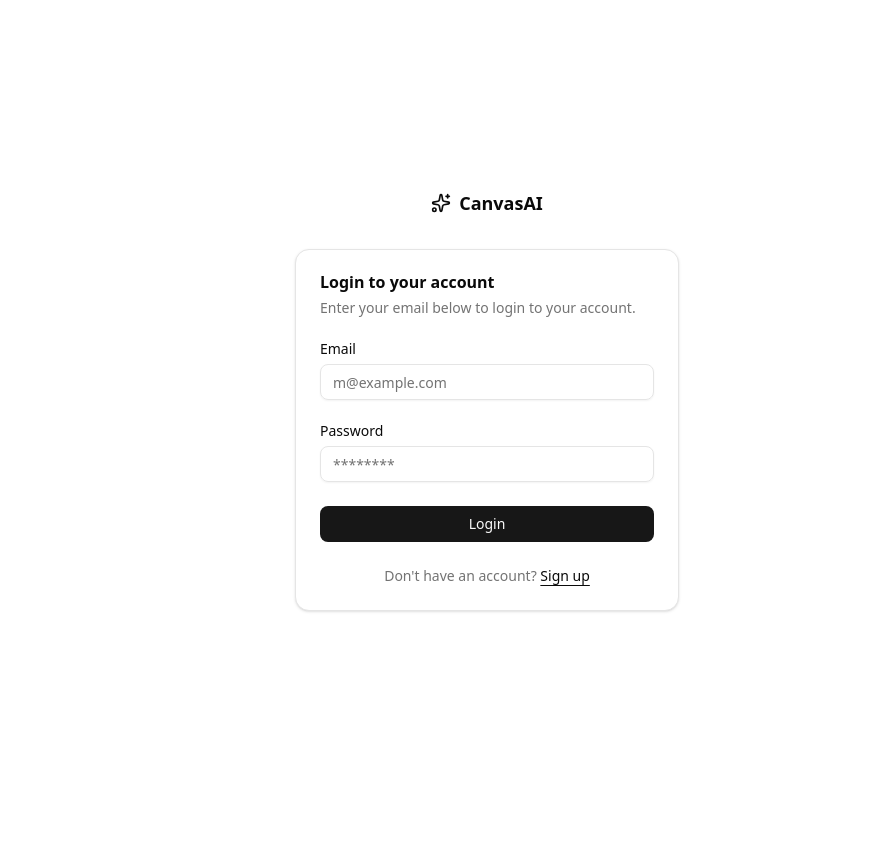
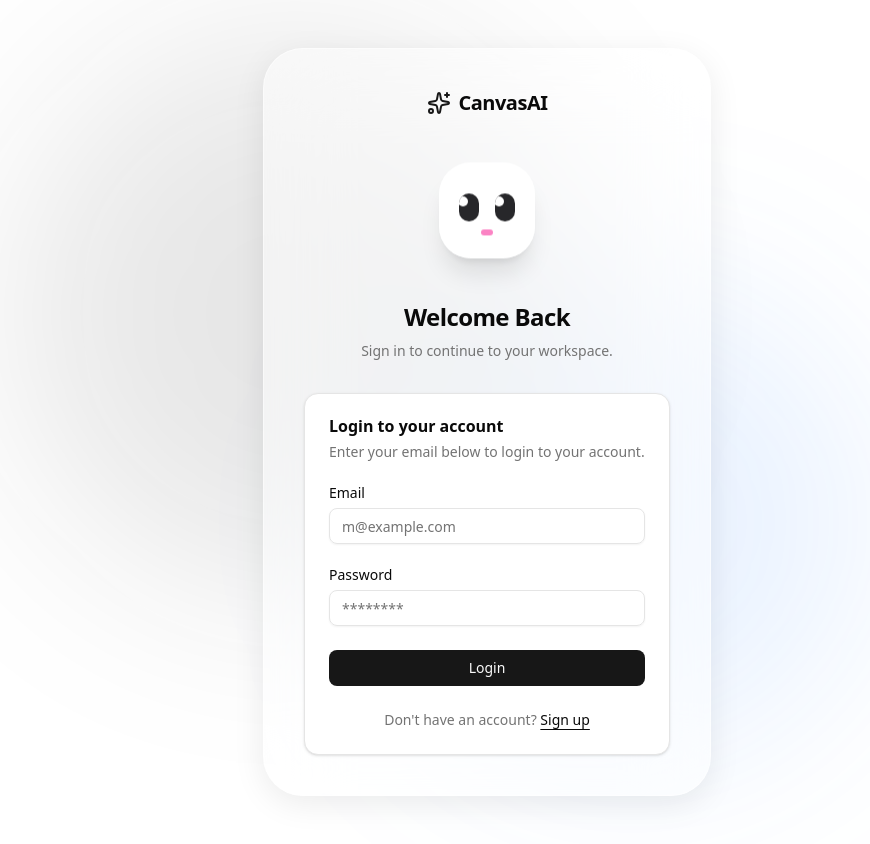
Before and after one commit to Dd1235/CanvasAI, a Next.js app in the folder frontend/: page /login in a window 1280 px wide. Shown: the whole page, without its empty margins (153-1023 px from the left). Before the commit the page ends 800 px from the top, so only its background shows below. Built offline with nearby package versions, Linux system fonts and the light colour scheme.

Commit message:
Added redesigned animated login UI

```diff
--- a/frontend/app/globals.css
+++ b/frontend/app/globals.css
@@ -174,3 +174,32 @@
     border-color: var(--background);
   }
 }
+
+/* Add this to the bottom of your existing app/globals.css */
+
+@layer utilities {
+  .animate-blob {
+    animation: blob 7s infinite;
+  }
+  .animation-delay-2000 {
+    animation-delay: 2s;
+  }
+  .animation-delay-4000 {
+    animation-delay: 4s;
+  }
+}
+
+@keyframes blob {
+  0% {
+    transform: translate(0px, 0px) scale(1);
+  }
+  33% {
+    transform: translate(30px, -50px) scale(1.1);
+  }
+  66% {
+    transform: translate(-20px, 20px) scale(0.9);
+  }
+  100% {
+    transform: translate(0px, 0px) scale(1);
+  }
+}
--- a/frontend/app/login/page.tsx
+++ b/frontend/app/login/page.tsx
@@ -1,7 +1,5 @@
-import Link from "next/link";
-import { Sparkles } from "lucide-react";
-
 import { LoginForm } from "@/components/forms/login-form";
+import { AnimatedLoginWrapper } from "@/components/animated-login-wrapper";
 
 type SearchParams = Promise<{ next?: string; notice?: string; error?: string }>;
 
@@ -9,23 +7,25 @@
   const { next, notice, error } = await searchParams;
 
   return (
-    <main className="bg-background flex min-h-svh flex-col items-center justify-center px-4 py-12">
-      <Link
-        href="/"
-        className="text-foreground mb-8 inline-flex items-center gap-2 text-lg font-semibold"
-      >
-        <Sparkles className="size-5" />
-        CanvasAI
-      </Link>
+    <AnimatedLoginWrapper>
+      {/* Notice Message */}
       {notice === "check-email" ? (
-        <p className="text-muted-foreground mb-4 text-sm">
-          Check your email to confirm your account before signing in.
-        </p>
+        <div className="mb-6 p-4 rounded-xl bg-primary/10 border border-primary/20 text-center">
+          <p className="text-primary text-sm font-medium">
+            Check your email to confirm your account before signing in.
+          </p>
+        </div>
       ) : null}
-      {error ? <p className="text-destructive mb-4 text-sm">{error}</p> : null}
-      <div className="w-full max-w-sm">
-        <LoginForm next={next} />
-      </div>
-    </main>
+
+      {/* Error Message */}
+      {error ? (
+        <div className="mb-6 p-4 rounded-xl bg-destructive/10 border border-destructive/20 text-center">
+          <p className="text-destructive text-sm font-medium">{error}</p>
+        </div>
+      ) : null}
+
+      {/* Your existing LoginForm component - untouched! */}
+      <LoginForm next={next} />
+    </AnimatedLoginWrapper>
   );
 }
--- /dev/null
+++ b/frontend/components/animated-login-wrapper.tsx
@@ -0,0 +1,202 @@
+"use client";
+
+import React, { useState, useEffect } from "react";
+import { motion } from "framer-motion";
+import { Sparkles } from "lucide-react";
+import Link from "next/link";
+
+// --- 1. Custom Hook for Mouse Parallax ---
+const useMousePosition = () => {
+  const [mousePosition, setMousePosition] = useState({ x: 0, y: 0 });
+
+  useEffect(() => {
+    const updateMousePosition = (e: MouseEvent) => {
+      setMousePosition({ x: e.clientX, y: e.clientY });
+    };
+    window.addEventListener("mousemove", updateMousePosition);
+    return () => window.removeEventListener("mousemove", updateMousePosition);
+  }, []);
+
+  return mousePosition;
+};
+
+// --- 2. The Interactive Mascot Component (UPGRADED) ---
+const Mascot = ({ isPasswordFocused }: { isPasswordFocused: boolean }) => {
+  const { x, y } = useMousePosition();
+  const [mounted, setMounted] = useState(false);
+
+  useEffect(() => setMounted(true), []);
+
+  // Calculate subtle eye tracking movement
+  const eyeX = mounted ? (x / window.innerWidth) * 12 - 6 : 0;
+  const eyeY = mounted ? (y / window.innerHeight) * 12 - 6 : 0;
+
+  return (
+    <div className="relative w-32 h-32 mx-auto mb-6 flex items-center justify-center">
+      {/* Mascot Body */}
+      <motion.div
+        className="w-24 h-24 rounded-[2rem] shadow-xl flex items-center justify-center relative overflow-hidden bg-white/95 dark:bg-zinc-900/95 border border-white/30 dark:border-white/10 backdrop-blur-md z-10"
+        animate={{ y: [0, -4, 0] }} // Subtle breathing/floating
+        transition={{ repeat: Infinity, duration: 4, ease: "easeInOut" }}
+      >
+        {/* Face Container */}
+        <div className="flex flex-col items-center gap-2 relative z-10 mt-2">
+          {/* Eyes Container */}
+          <div className="flex gap-4">
+            {/* Left Eye */}
+            <motion.div
+              initial={false}
+              animate={{
+                height: isPasswordFocused ? 4 : 28, // Eye squints closed
+                y: isPasswordFocused ? 10 : 0,      // Eye moves down when closed
+              }}
+              transition={{ type: "spring", stiffness: 300, damping: 25 }}
+              className="w-5 bg-zinc-800 dark:bg-zinc-200 rounded-full flex items-center justify-center overflow-hidden"
+            >
+              <motion.div
+                className="w-2.5 h-2.5 bg-white dark:bg-zinc-900 rounded-full"
+                animate={{
+                  x: isPasswordFocused ? 0 : eyeX,
+                  y: isPasswordFocused ? 0 : eyeY,
+                  opacity: isPasswordFocused ? 0 : 1 // Pupil fades out when closed
+                }}
+                transition={{ type: "spring", stiffness: 300, damping: 20 }}
+              />
+            </motion.div>
+
+            {/* Right Eye */}
+            <motion.div
+              initial={false}
+              animate={{
+                height: isPasswordFocused ? 4 : 28,
+                y: isPasswordFocused ? 10 : 0,
+              }}
+              transition={{ type: "spring", stiffness: 300, damping: 25 }}
+              className="w-5 bg-zinc-800 dark:bg-zinc-200 rounded-full flex items-center justify-center overflow-hidden"
+            >
+              <motion.div
+                className="w-2.5 h-2.5 bg-white dark:bg-zinc-900 rounded-full"
+                animate={{
+                  x: isPasswordFocused ? 0 : eyeX,
+                  y: isPasswordFocused ? 0 : eyeY,
+                  opacity: isPasswordFocused ? 0 : 1
+                }}
+                transition={{ type: "spring", stiffness: 300, damping: 20 }}
+              />
+            </motion.div>
+          </div>
+
+          {/* Cute Nose/Mouth that reacts */}
+          <motion.div
+             animate={{
+               scaleX: isPasswordFocused ? 0.6 : 1,
+               y: isPasswordFocused ? 4 : 0
+             }}
+             className="w-3 h-1.5 bg-pink-400/80 rounded-full"
+          />
+        </div>
+      </motion.div>
+
+      {/* Hands / Paws
+        Removed AnimatePresence for scalability. These stay in the DOM
+        and use GPU transforms for maximum performance.
+      */}
+
+      {/* Left Paw */}
+      <motion.div
+        initial={false}
+        animate={{
+          y: isPasswordFocused ? -32 : 15,
+          x: isPasswordFocused ? 12 : -10,
+          rotate: isPasswordFocused ? 35 : -20,
+          opacity: isPasswordFocused ? 1 : 0,
+          scale: isPasswordFocused ? 1 : 0.6,
+        }}
+        transition={{ type: "spring", stiffness: 250, damping: 20 }}
+        className="absolute bottom-1 left-1 w-9 h-11 bg-white dark:bg-zinc-800 rounded-full shadow-[0_5px_15px_rgba(0,0,0,0.15)] border border-black/5 dark:border-white/10 z-20 origin-bottom pointer-events-none"
+      />
+
+      {/* Right Paw - Added 0.05s delay for organic lifelike movement */}
+      <motion.div
+        initial={false}
+        animate={{
+          y: isPasswordFocused ? -32 : 15,
+          x: isPasswordFocused ? -12 : 10,
+          rotate: isPasswordFocused ? -35 : 20,
+          opacity: isPasswordFocused ? 1 : 0,
+          scale: isPasswordFocused ? 1 : 0.6,
+        }}
+        transition={{ type: "spring", stiffness: 250, damping: 20, delay: 0.05 }}
+        className="absolute bottom-1 right-1 w-9 h-11 bg-white dark:bg-zinc-800 rounded-full shadow-[0_5px_15px_rgba(0,0,0,0.15)] border border-black/5 dark:border-white/10 z-20 origin-bottom pointer-events-none"
+      />
+    </div>
+  );
+};
+
+// --- 3. Main Layout Wrapper ---
+export function AnimatedLoginWrapper({ children }: { children: React.ReactNode }) {
+  const [isPasswordFocused, setIsPasswordFocused] = useState(false);
+  const { x, y } = useMousePosition();
+  const [mounted, setMounted] = useState(false);
+
+  useEffect(() => setMounted(true), []);
+
+  const parallaxX = mounted ? (x / window.innerWidth) * 20 : 0;
+  const parallaxY = mounted ? (y / window.innerHeight) * 20 : 0;
+
+  const handleFocusCapture = (e: React.FocusEvent) => {
+    if ((e.target as HTMLInputElement).type === "password") setIsPasswordFocused(true);
+  };
+
+  const handleBlurCapture = (e: React.FocusEvent) => {
+    if ((e.target as HTMLInputElement).type === "password") setIsPasswordFocused(false);
+  };
+
+  return (
+    <main className="relative flex min-h-svh flex-col items-center justify-center px-4 py-12 overflow-hidden bg-background">
+
+      {/* Animated Parallax Background Blobs */}
+      <motion.div
+        animate={{ x: parallaxX, y: parallaxY }}
+        transition={{ type: "spring", stiffness: 50, damping: 30 }}
+        className="absolute inset-0 z-0 overflow-hidden pointer-events-none flex items-center justify-center"
+      >
+        <div className="absolute w-[50vw] h-[50vw] max-w-[600px] max-h-[600px] rounded-full bg-primary/10 blur-[100px] mix-blend-multiply dark:mix-blend-screen translate-x-[-30%] translate-y-[-20%] animate-blob" />
+        <div className="absolute w-[40vw] h-[40vw] max-w-[500px] max-h-[500px] rounded-full bg-blue-500/10 blur-[100px] mix-blend-multiply dark:mix-blend-screen translate-x-[30%] translate-y-[20%] animate-blob animation-delay-2000" />
+      </motion.div>
+
+      {/* Foreground Content */}
+      <motion.div
+        initial={{ opacity: 0, y: 20 }}
+        animate={{ opacity: 1, y: 0 }}
+        transition={{ duration: 0.6, ease: "easeOut" }}
+        className="relative z-10 w-full max-w-md"
+        onFocusCapture={handleFocusCapture}
+        onBlurCapture={handleBlurCapture}
+      >
+        <div className="rounded-[2.5rem] bg-white/50 dark:bg-black/50 backdrop-blur-2xl border border-white/50 dark:border-white/10 shadow-[0_8px_32px_rgba(0,0,0,0.08)] p-8 sm:p-10">
+
+          <div className="flex flex-col items-center text-center mb-8">
+            <Link
+              href="/"
+              className="text-foreground mb-8 inline-flex items-center gap-2 text-xl font-bold tracking-tight hover:opacity-80 transition-opacity"
+            >
+              <Sparkles className="size-6 text-primary" />
+              CanvasAI
+            </Link>
+
+            <Mascot isPasswordFocused={isPasswordFocused} />
+
+            <h1 className="text-2xl font-bold tracking-tight text-foreground">Welcome Back</h1>
+            <p className="text-sm text-muted-foreground mt-2">Sign in to continue to your workspace.</p>
+          </div>
+
+          <div className="w-full">
+            {children}
+          </div>
+
+        </div>
+      </motion.div>
+    </main>
+  );
+}
--- a/frontend/package.json
+++ b/frontend/package.json
@@ -16,6 +16,7 @@
     "@xyflow/react": "^12.10.2",
     "class-variance-authority": "^0.7.1",
     "clsx": "^2.1.1",
+    "framer-motion": "^12.39.0",
     "lucide-react": "^1.11.0",
     "motion": "^12.38.0",
     "next": "16.2.4",
```
Also changed, not shown: 1 other file (tests, documents, lock files or other folders).
